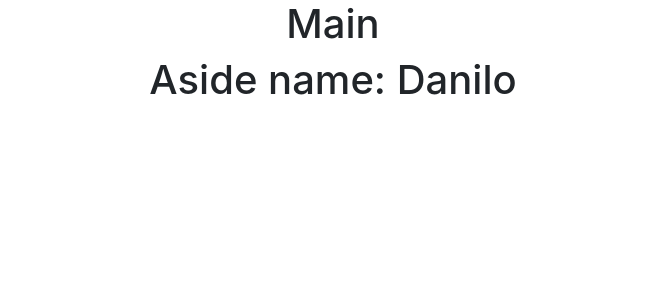
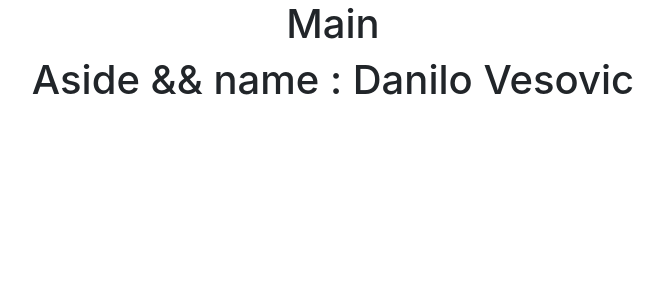
Before and after one commit to jahorinac/kurs, a React (Create React App) app in the folder react-hooks/: page / in a window 1280 px wide. Shown: the top 300 px of the page, without its empty margins (307-971 px from the left). Built offline with nearby package versions, Linux system fonts and the light colour scheme.

Commit message:
21 - useContext - simple use Context.Consumer

```diff
--- a/react-hooks/src/App.js
+++ b/react-hooks/src/App.js
@@ -1,24 +1,24 @@
-import React, {Component} from 'react';
+import React, {useState} from 'react';
 import Main from './Main/Main'
 
+export const NameContext = React.createContext();
+export const LastNameContext = React.createContext();
 
-export const NameContext = React.createContext();
 
-class App extends Component {
+function App() {
 
-    state= {
-        name: "Danilo"
-    };
+    const [name] = useState("Danilo");
+    const [lastName] = useState("Vesovic");
 
-    render() {
         return (
             <div className="container text-center">
-                <NameContext.Provider value={this.state.name}>
-                    <Main/>
+                <NameContext.Provider value={name}>
+                    <LastNameContext.Provider className="Provider" value={lastName}>
+                        <Main/>
+                    </LastNameContext.Provider>
                 </NameContext.Provider>
             </div>
-        );
-    }
+        )
 }
 
 export default App;
--- a/react-hooks/src/Aside/Aside.js
+++ b/react-hooks/src/Aside/Aside.js
@@ -1,16 +1,14 @@
-import React from 'react';
-import {NameContext} from "../App";
+import React, {useContext} from 'react';
+import {NameContext, LastNameContext} from "../App";
 
 function Aside() {
+
+    const name = useContext(NameContext)
+    const lastName = useContext(LastNameContext)
+
     return (
         <div>
-            <NameContext.Consumer>
-                {
-                    name => {
-                        return <h1>Aside name: {name}</h1>
-                    }
-                }
-            </NameContext.Consumer>
+            <h1>Aside && name : {name} {lastName}</h1>
         </div>
     );
 }
```
Also changed, not shown: 1 other file (tests, documents, lock files or other folders).
